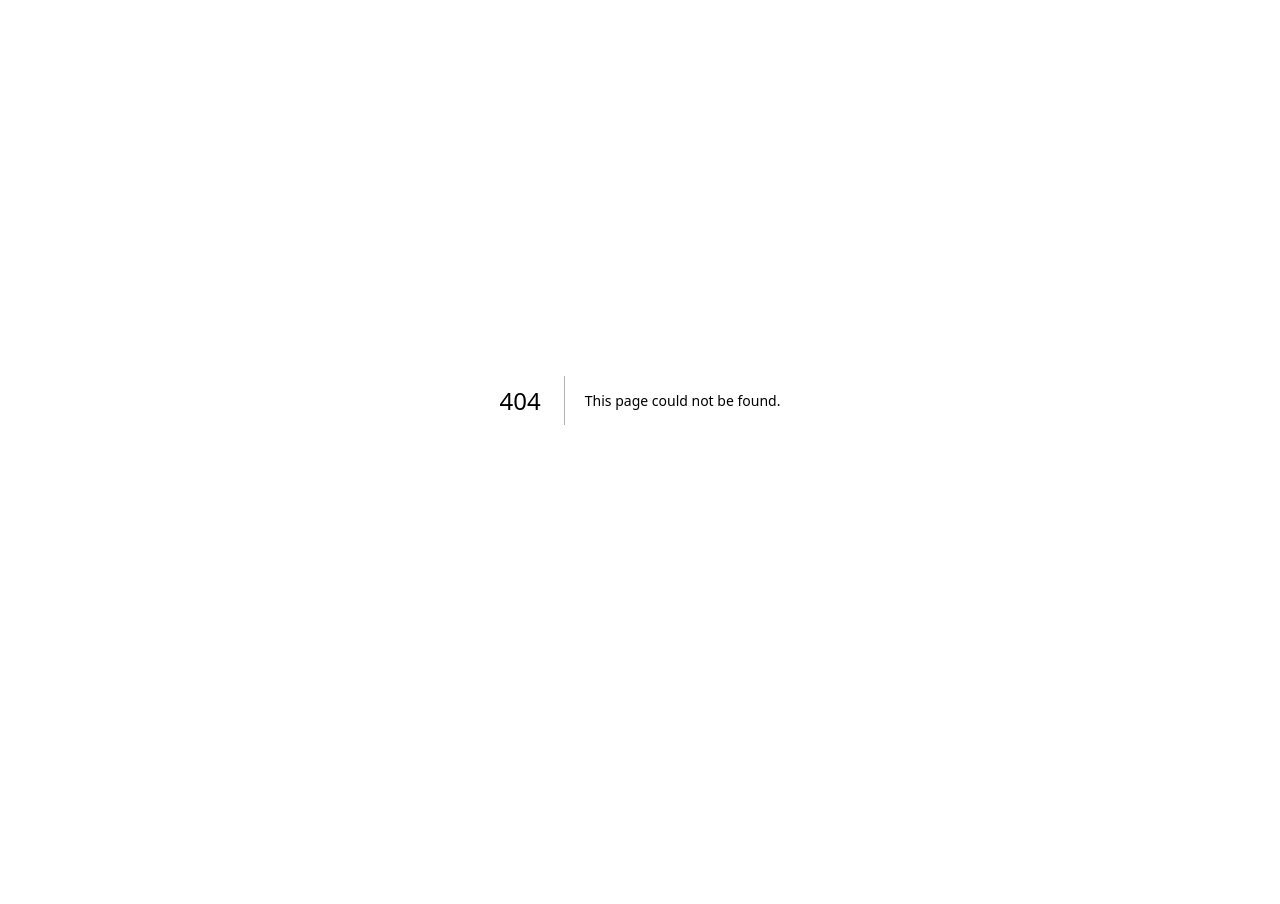
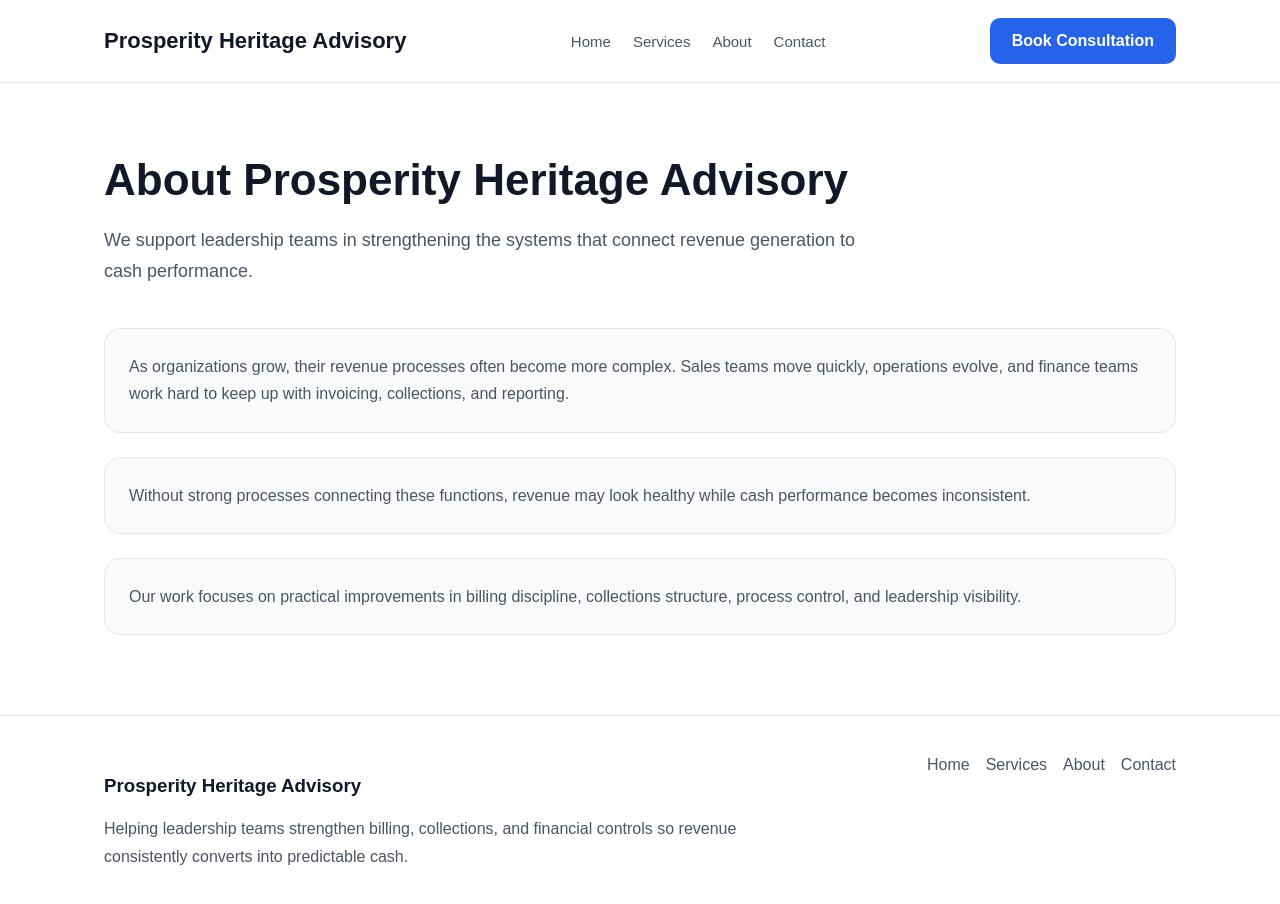
Before and after one commit to pjechete/prosperity-heritage-global-services---test, a Next.js app: page /about in a window 1280 px wide. Before the commit this address had no page. Shown: the top 904 px of the page. Before the commit the page ends 800 px from the top, so only its background shows below. Built offline with nearby package versions, Linux system fonts and the light colour scheme.

Commit message:
Create page.tsx

```diff
--- /dev/null
+++ b/src/app/about/page.tsx
@@ -0,0 +1,48 @@
+import Navbar from '@/components/Navbar'
+import Footer from '@/components/Footer'
+
+export default function AboutPage() {
+  return (
+    <main>
+      <Navbar />
+
+      <section className="page-hero">
+        <div className="container">
+          <h1>About Prosperity Heritage Advisory</h1>
+          <p>
+            We support leadership teams in strengthening the systems that
+            connect revenue generation to cash performance.
+          </p>
+        </div>
+      </section>
+
+      <section>
+        <div className="container content-stack">
+          <div className="card-gray">
+            <p>
+              As organizations grow, their revenue processes often become more
+              complex. Sales teams move quickly, operations evolve, and finance
+              teams work hard to keep up with invoicing, collections, and reporting.
+            </p>
+          </div>
+
+          <div className="card-gray">
+            <p>
+              Without strong processes connecting these functions, revenue may
+              look healthy while cash performance becomes inconsistent.
+            </p>
+          </div>
+
+          <div className="card-gray">
+            <p>
+              Our work focuses on practical improvements in billing discipline,
+              collections structure, process control, and leadership visibility.
+            </p>
+          </div>
+        </div>
+      </section>
+
+      <Footer />
+    </main>
+  )
+}
```
